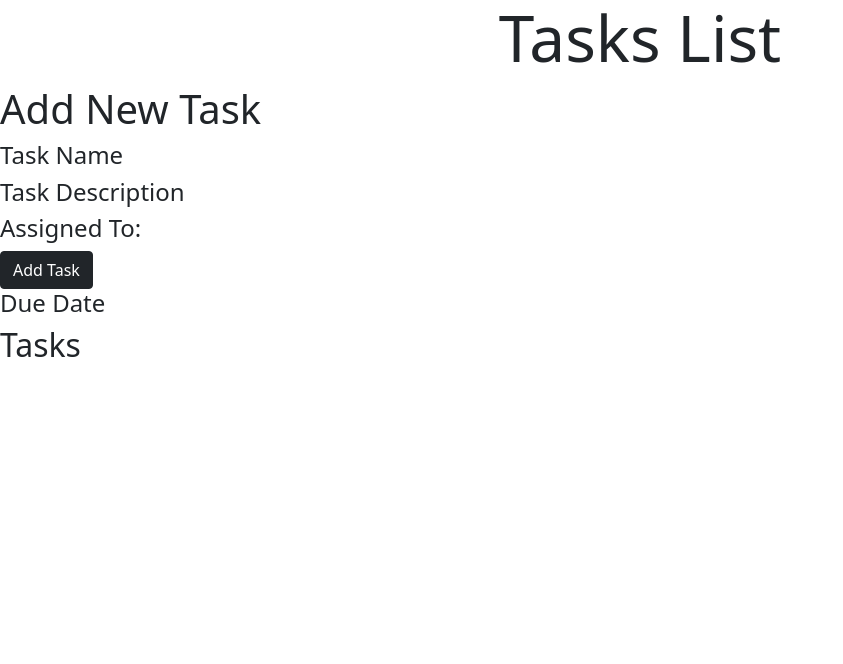
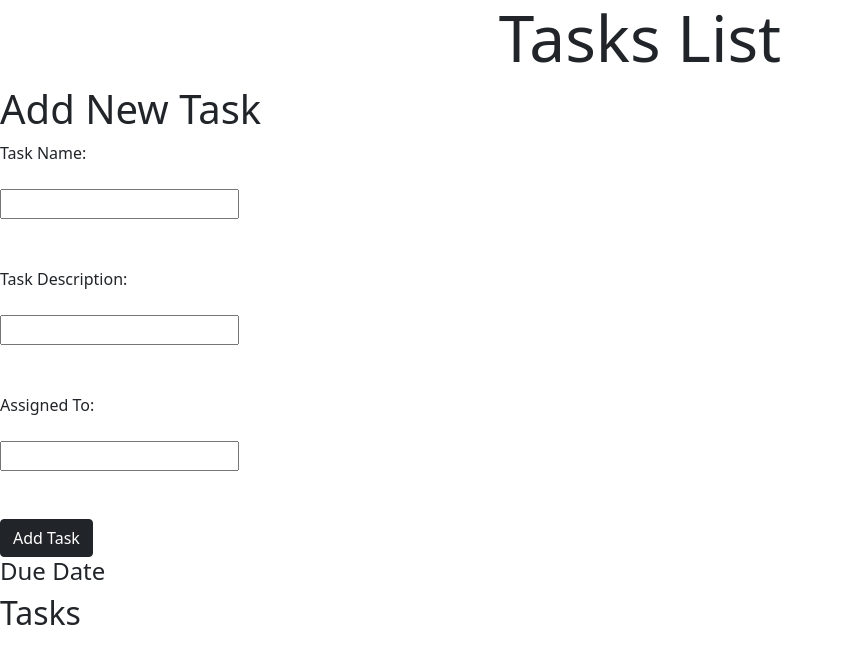
Before and after one commit to MartinRenteria/Todo-Task-List-, a plain HTML site: page index.html in a window 1280 px wide. Shown: the whole page, without its empty margins (0-843 px from the left). Drawn offline with nearby package versions, Linux system fonts and the light colour scheme.

Commit message:
Adding inputs to project

```diff
--- a/index.html
+++ b/index.html
@@ -17,16 +17,23 @@
           Add New Task
       </h1>
 
-      <h4>
-        Task Name
-    </h4>
+    <form action="#">
+        <label for="TaskName">Task Name:</label><br><br>
+        <input type="text" id="TaskName" name="TaskName" placeholder="" pattern="[A-Za-z]{3}"><br><br>
+        <br>
+      </form>
 
-    <h4>
-        Task Description
-    </h4>
-    <h4>
-        Assigned To:
-    </h4>
+      <form action="#">
+        <label for="TaskD">Task Description:</label><br><br>
+        <input type="text" id="TaskD" name="TaskD" placeholder="" pattern="[A-Za-z]{3}"><br><br>
+        <br>
+      </form>
+
+      <form action="#">
+        <label for="Assigned">Assigned To:</label><br><br>
+        <input type="text" id="Assigned" name="Assigned" placeholder="" pattern="[A-Za-z]{3}"><br><br>
+        <br>
+      </form>
 
     <button type="button" class="btn btn-dark">Add Task</button>
 
```
